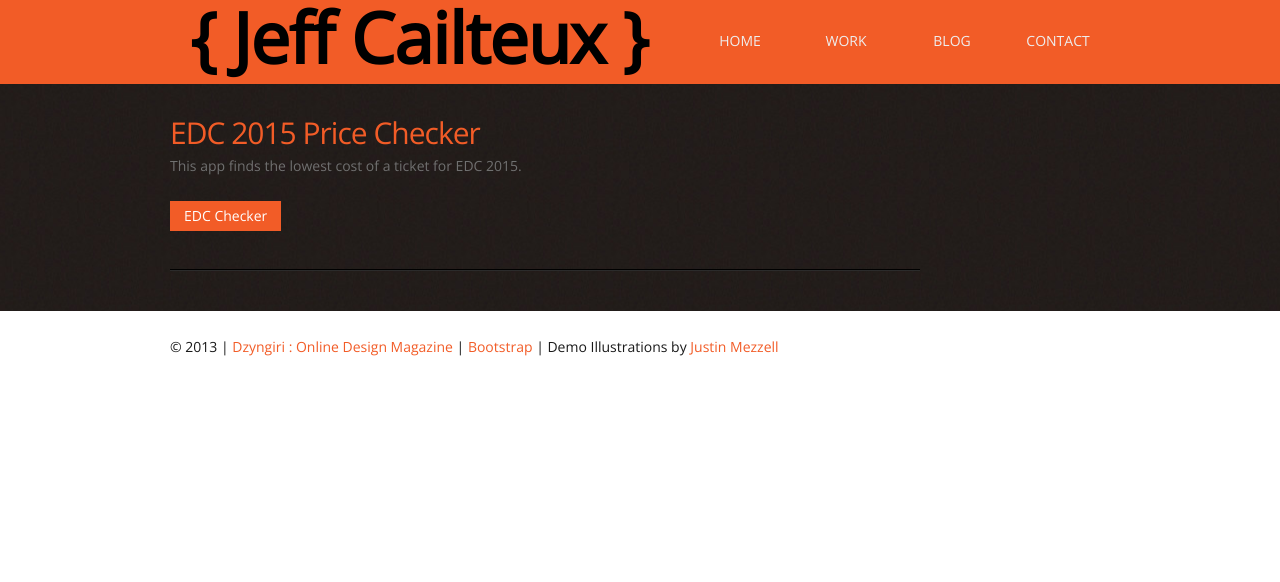
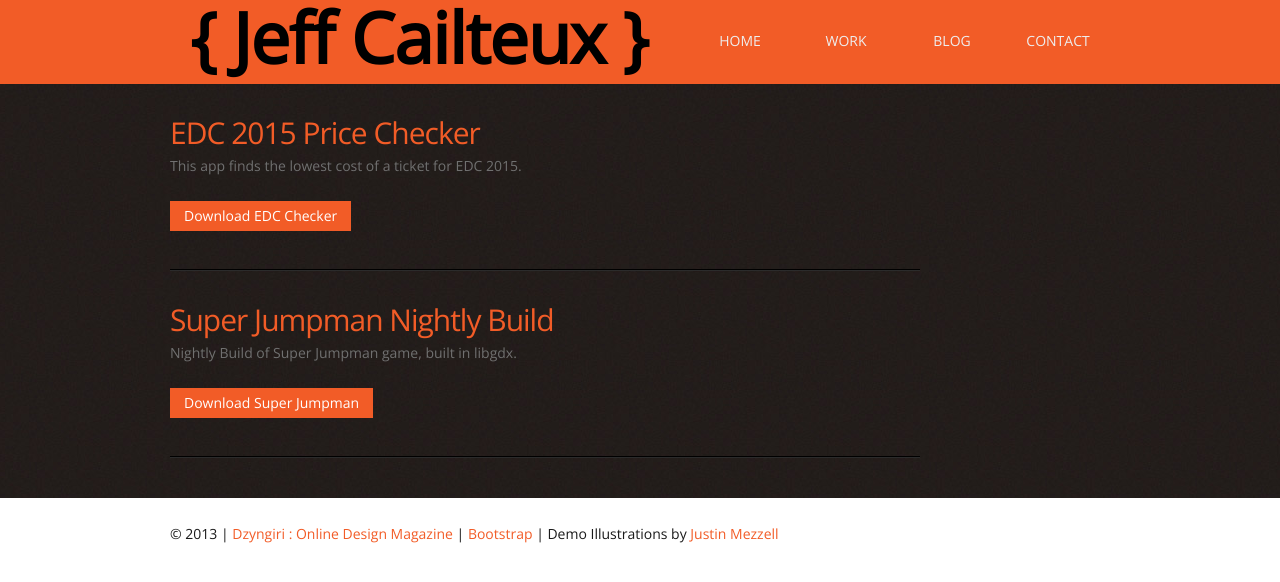
Before and after one commit to jkcailteux/jkcailteux.github.io, a plain HTML site: page apps.html in a window 1280 px wide. Drawn offline with nearby package versions, Linux system fonts and the light colour scheme; a web font is replaced by a local one.

Commit message:
jump man nightly added to apps list

```diff
--- a/apps.html
+++ b/apps.html
@@ -94,7 +94,21 @@
 								<h3>EDC 2015 Price Checker</h3>
 								<div class="clear"></div>
 								<p>This app finds the lowest cost of a ticket for EDC 2015.</p>
-								<a href="http://jeffcailteux.com/apps/edc-checker.apk" class="btn btn-1">EDC Checker</a>
+								<a href="apps/edc-checker.apk" class="btn btn-1">Download EDC Checker</a>
+							</li>
+						</ul>
+					</div>
+				</article>
+			</div>
+			<div class="row">
+				<article class="span10">
+					<div class="inner-1">
+						<ul class="list-blog">
+							<li>
+								<h3>Super Jumpman Nightly Build</h3>
+								<div class="clear"></div>
+								<p>Nightly Build of Super Jumpman game, built in libgdx.</p>
+								<a href="apps/jumpman.apk" class="btn btn-1">Download Super Jumpman</a>
 							</li>
 						</ul>
 					</div>
```
Also changed, not shown: 1 other file.
